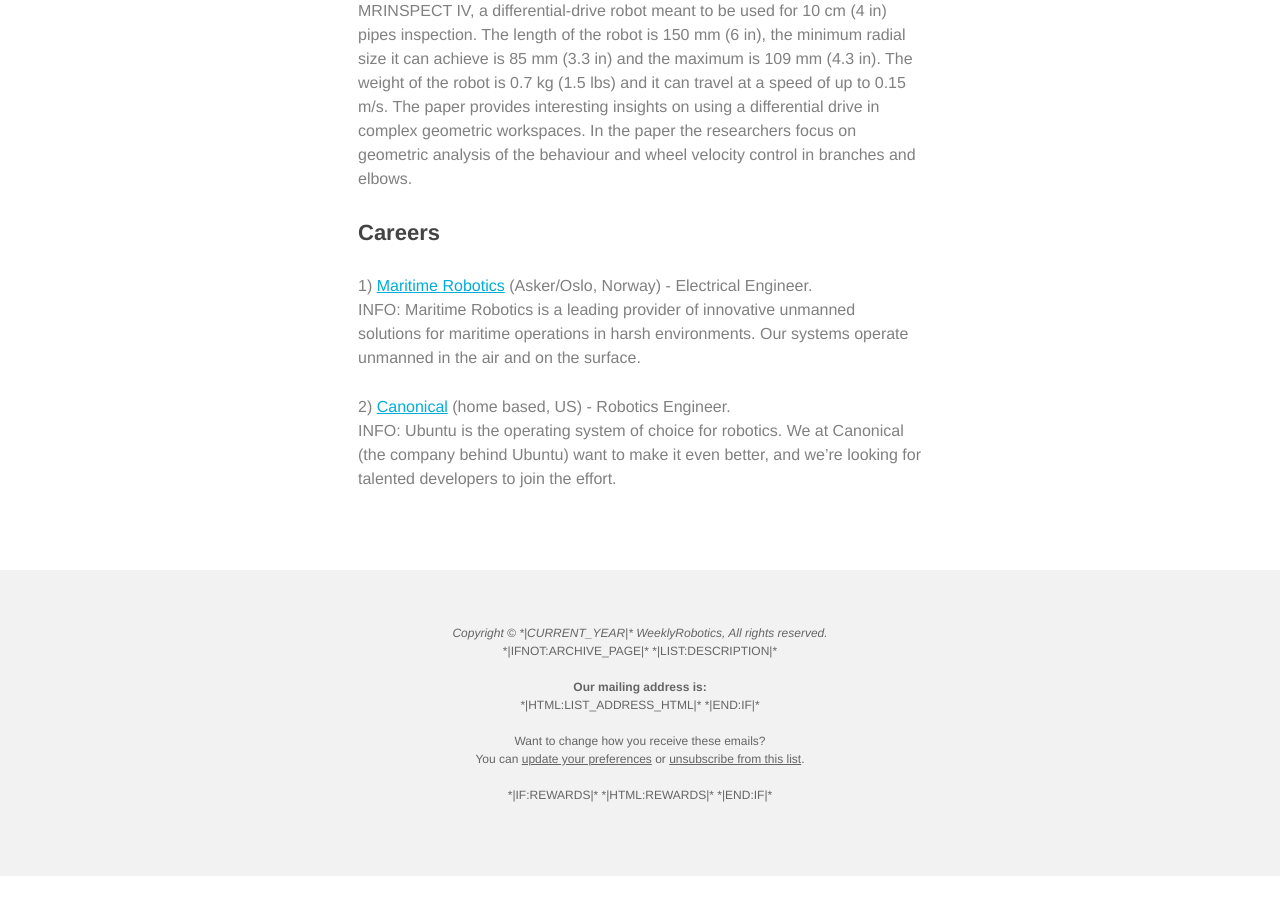
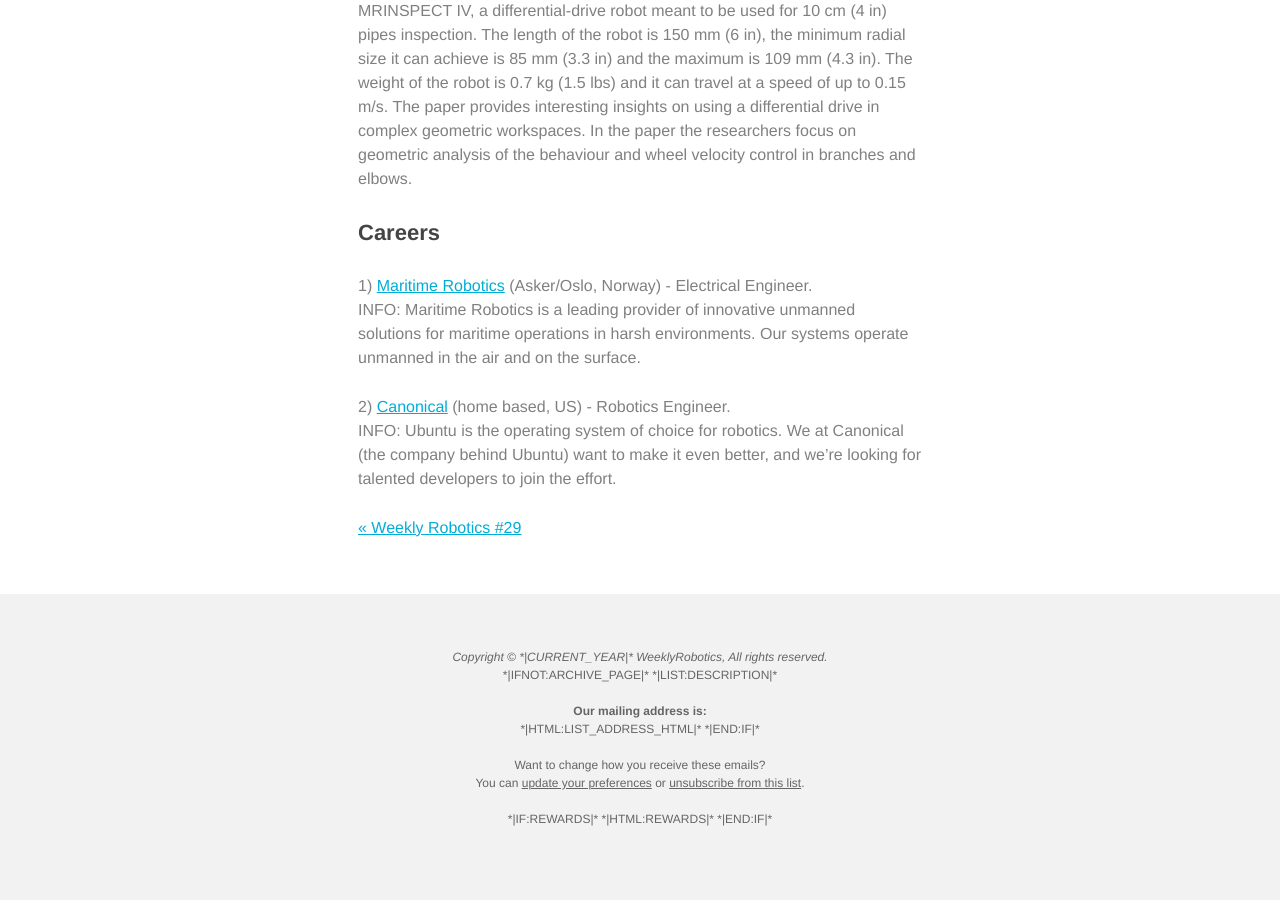
Before and after one commit to msadowski/weeklyrobotics, a Jekyll site: the page built from mc.html, in a window 1280 px wide and 900 px high, scrolled down 1649 px. Built offline with Jekyll 4.4.1, drawn with Linux system fonts in a browser that asks for light colours; before the commit the page ends 2525 px from its top, so only the background shows below that.

Commit message:
Add links to previous/next posts in mailchimp campaign

```diff
--- a/mc.html
+++ b/mc.html
@@ -547,11 +547,16 @@
 
                             <article id="post-page">
 </article><article id="post-page">
-<h1><a href="{{ site.url}}{{site.posts.first.id}}" target="_blank">{{site.posts.first.title}}</a></h1>
+<h1><a href="{{site.posts.first.url}}" target="_blank">{{site.posts.first.title}}</a></h1>
 &nbsp;
 
 <div class="content">
   {{ site.posts.first.content }}
+</div>
+<div class="PageNavigation">
+	{% if site.posts[1].url %}
+		<a class="prev" href="{{site.posts[1].url}}">&laquo; {{site.posts[1].title}}</a>
+	{% endif %}
 </div>
 </article>
 
```
